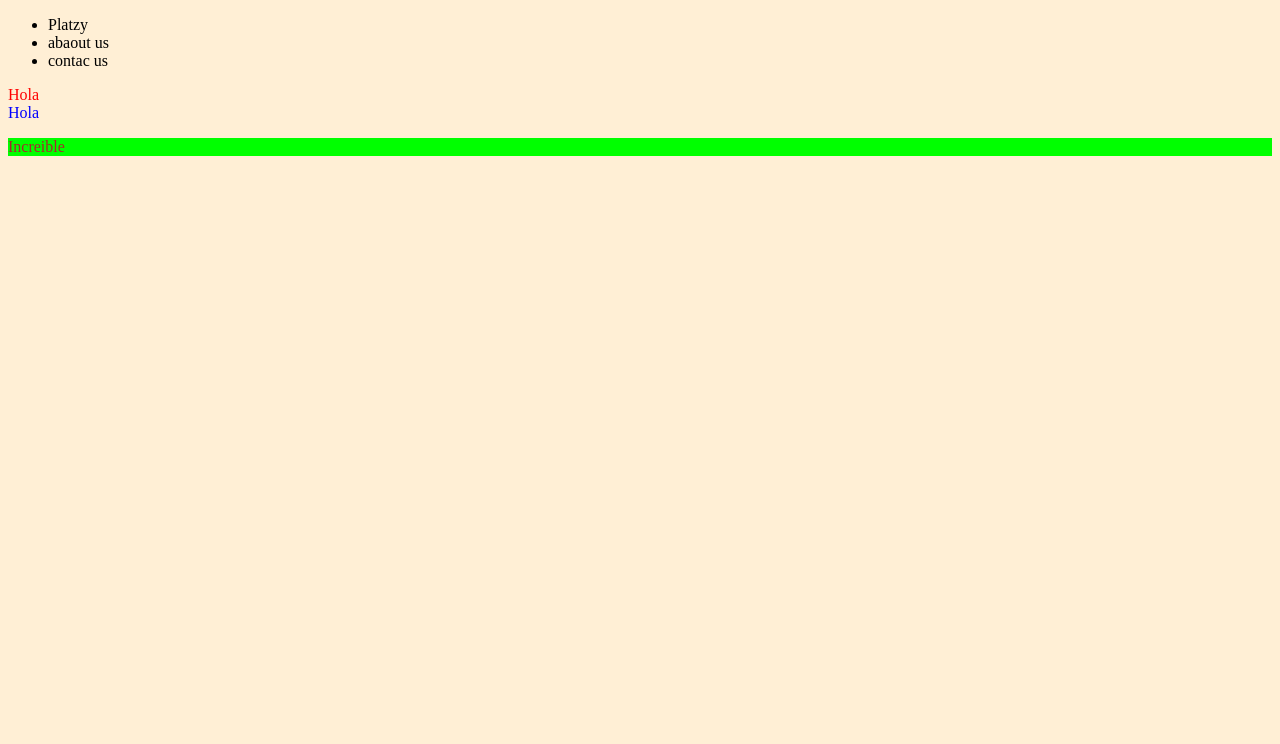
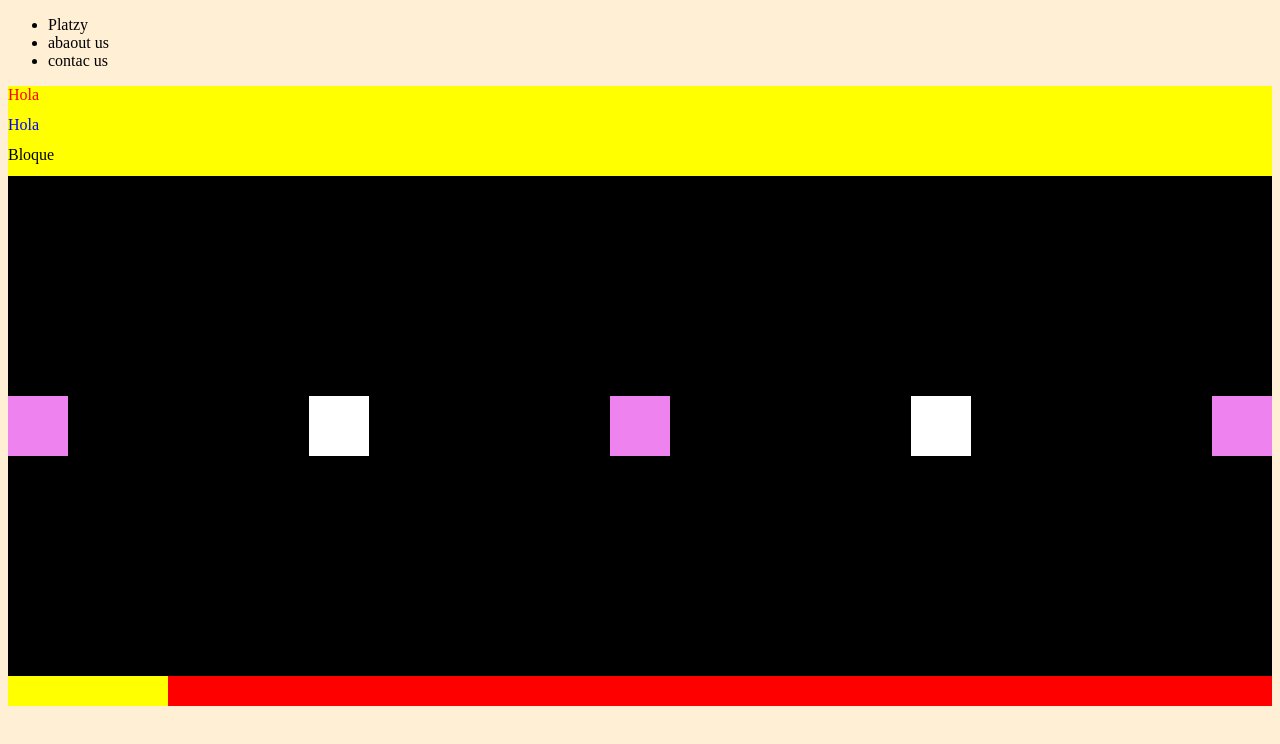
Before and after one commit to Blasgustavo/FrontendEjem01, a plain HTML site: page index.html in a window 1280 px wide. Drawn offline with Linux system fonts and the light colour scheme.

Commit message:
practicando grid y flexblox

```diff
--- a/index.html
+++ b/index.html
@@ -9,9 +9,10 @@
         *{
             background: papayawhip;
         }
-        div p{
-            background: lime;
-            color: brown;
+        div {
+            background: yellow;
+            width: auto;
+            height: 30px;
         }
         .titulo{
             color: red;
@@ -22,6 +23,28 @@
         p:hover{
             color: blueviolet;
         }
+        .container{
+            display: flex;
+            background: black;
+            height: 500px;
+            justify-content: space-between;
+            align-items: center;
+        }
+        .item{
+            width: 60px;
+            height: 60px;
+            background: white;
+        }
+        .container .item:nth-child(2n+1){
+            background: violet;
+        }
+        .container2{
+            display: grid;
+            background: red;
+            grid-template-columns: 40px 40px 40px 40px;
+            grid-template-rows:40px 40px 40px 40px;
+         }
+
 
     </style>
 </head>
@@ -35,8 +58,19 @@
     </nav>
     <div class="titulo">Hola</div>
     <div id="titulo2">Hola</div>
-    <div>
-        <p>Increible</p>
+    <div>Bloque</div>
+    <div class="container">
+        <div class="item"></div>
+        <div class="item"></div>
+        <div class="item"></div>
+        <div class="item"></div>
+        <div class="item"></div>
+    </div>
+    <div class="container2">
+        <div class="item2"></div>
+        <div class="item2"></div>
+        <div class="item2"></div>
+        <div class="item2"></div>
     </div>
 </body>
 </html>
```
